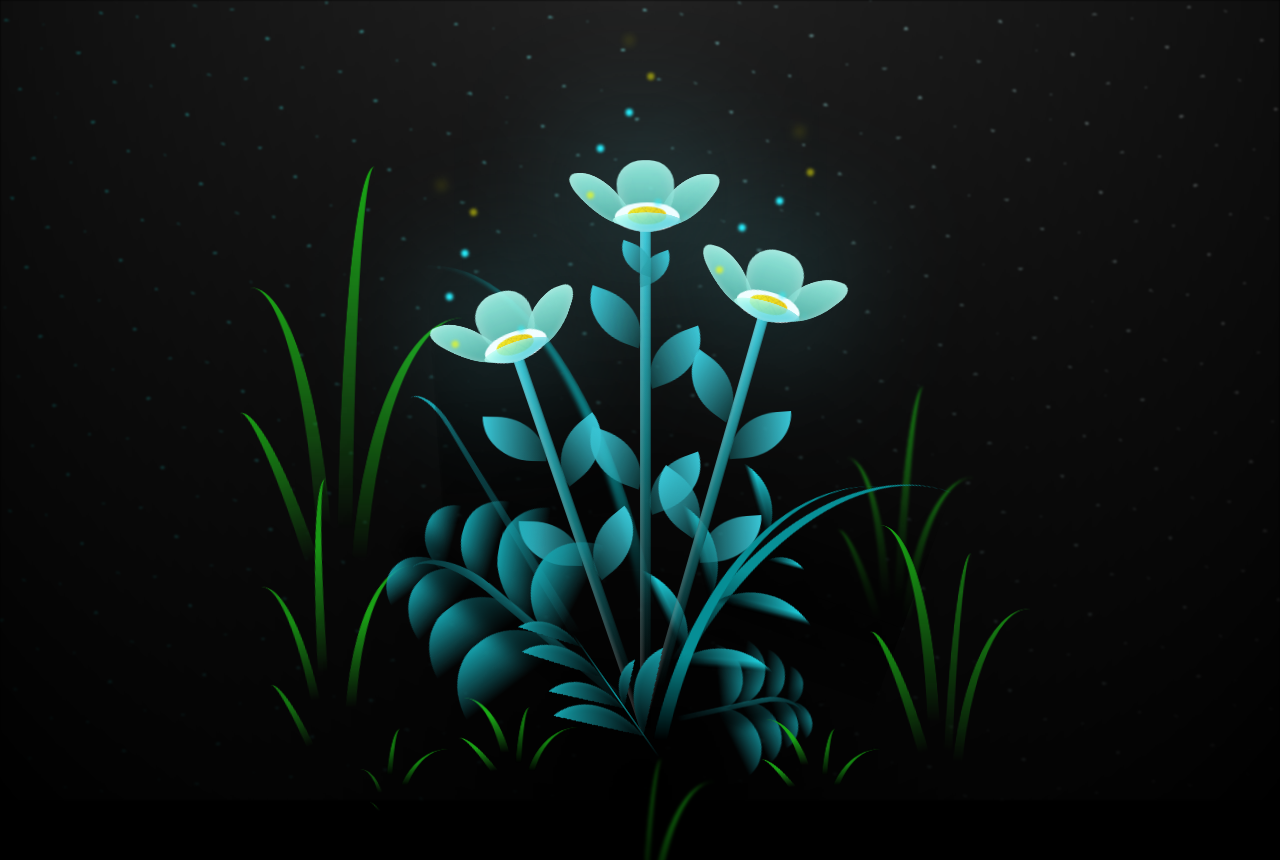
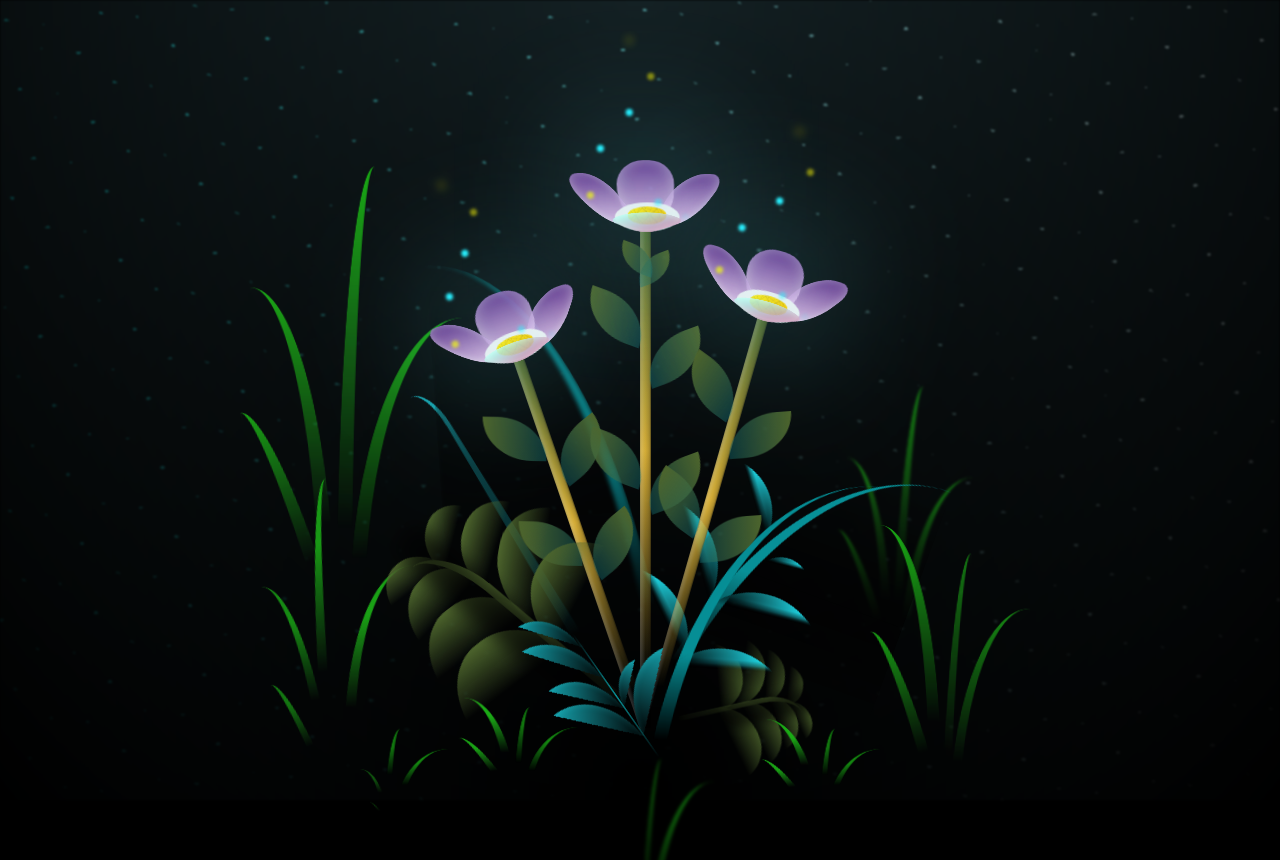
Before and after one commit to ThessaAdmirer/FlowersForThessa, a plain HTML site: page flower.html in a window 1280 px wide. Shown: the top 860 px of the page. Drawn offline with Linux system fonts and the light colour scheme.

Commit message:
Update main.css

```diff
--- a/css/main.css
+++ b/css/main.css
@@ -28,7 +28,7 @@ body {
   width: 100%;
   height: 100%;
   filter: blur(0.1vmin);
-  background-image: radial-gradient(ellipse at top, transparent 0%, var(--dark-color)), radial-gradient(ellipse at bottom, var(--dark-color), rgba(240, 240, 240, 0.2)), repeating-linear-gradient(220deg, rgb(0, 0, 0) 0px, rgb(0, 0, 0) 19px, transparent 19px, transparent 22px), repeating-linear-gradient(189deg, rgb(0, 0, 0) 0px, rgb(0, 0, 0) 19px, transparent 19px, transparent 22px), repeating-linear-gradient(148deg, rgb(0, 0, 0) 0px, rgb(0, 0, 0) 19px, transparent 19px, transparent 22px), linear-gradient(90deg, rgb(0, 255, 250), rgb(240, 240, 240));
+  background-image: radial-gradient(ellipse at top, transparent 0%, var(--dark-color)), radial-gradient(ellipse at bottom, var(--dark-color), rgba(143, 233, 255, 0.2)), repeating-linear-gradient(220deg, rgb(0, 0, 0) 0px, rgb(0, 0, 0) 19px, transparent 19px, transparent 22px), repeating-linear-gradient(189deg, rgb(0, 0, 0) 0px, rgb(0, 0, 0) 19px, transparent 19px, transparent 22px), repeating-linear-gradient(148deg, rgb(0, 0, 0) 0px, rgb(0, 0, 0) 19px, transparent 19px, transparent 22px), linear-gradient(90deg, rgb(0, 255, 250), rgb(240, 240, 240));
 }
 
 .flowers {
@@ -164,8 +164,8 @@ body {
   width: 8vmin;
   height: 11vmin;
   border-radius: 51% 49% 47% 53%/44% 45% 55% 69%;
-  background-color: #a7ffee;
-  background-image: linear-gradient(to top, #54b8aa, #a7ffee);
+  background-color: #6b3395;
+  background-image: linear-gradient(to top, #fbd1fb, #6b3395);
   transform-origin: bottom center;
   opacity: 0.9;
   box-shadow: inset 0 0 2vmin rgba(255, 255, 255, 0.5);
@@ -185,7 +185,7 @@ body {
   transform-origin: bottom left;
   border-radius: 4vmin 10vmin 4vmin 4vmin;
   transform: translate(0%, 18%) rotateX(70deg) rotate(-43deg);
-  background-image: linear-gradient(to top, #39c6d6, #a7ffee);
+  background-image: linear-gradient(to top, #c483a9, #a7ffee);
   z-index: 1;
   opacity: 0.8;
 }
@@ -196,7 +196,7 @@ body {
   width: 9vmin;
   height: 4vmin;
   border-radius: 50%;
-  background-color: #fff;
+  background-color: #f0f0f0;
 }
 .flower__white-circle::after {
   content: "";
@@ -212,7 +212,7 @@ body {
 .flower__line {
   height: 55vmin;
   width: 1.5vmin;
-  background-image: linear-gradient(to left, rgba(0, 0, 0, 0.2), transparent, rgba(255, 255, 255, 0.2)), linear-gradient(to top, transparent 10%, #14757a, #39c6d6);
+  background-image: linear-gradient(to left, rgba(0, 0, 0, 0.2), transparent, rgba(255, 255, 255, 0.2)), linear-gradient(to top, transparent 10%, #d4ac36, #4c642c);
   box-shadow: inset 0 0 2px rgba(0, 0, 0, 0.5);
   -webkit-animation: grow-flower-tree 4s backwards;
           animation: grow-flower-tree 4s backwards;
@@ -227,7 +227,7 @@ body {
   height: var(--h);
   border-top-right-radius: var(--h);
   border-bottom-left-radius: var(--h);
-  background-image: linear-gradient(to top, rgba(20, 117, 122, 0.4), #39c6d6);
+  background-image: linear-gradient(to top, rgba(20, 117, 122, 0.4), #4c642c);
 }
 .flower__line__leaf--1 {
   transform: rotate(70deg) rotateY(30deg);
@@ -314,7 +314,7 @@ body {
           animation-delay: 3.5s;
 }
 .flower__grass {
-  --c: #159faa;
+  --c: #4c642c;
   --line-w: 1.5vmin;
   position: absolute;
   bottom: 12vmin;
```
